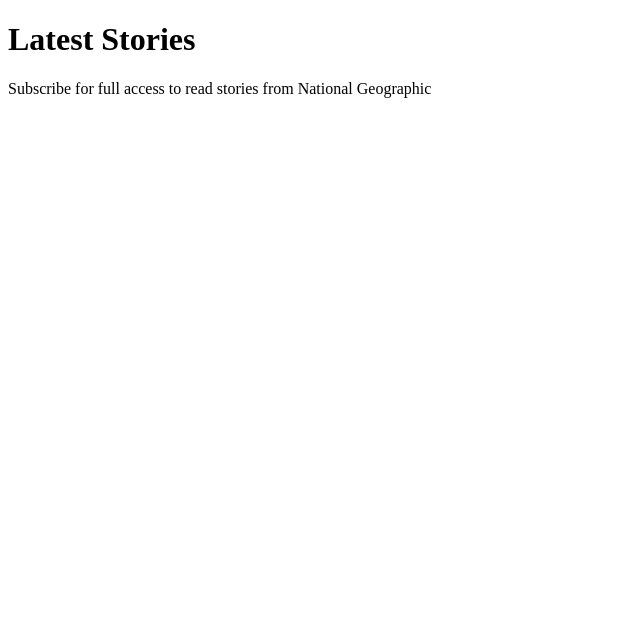
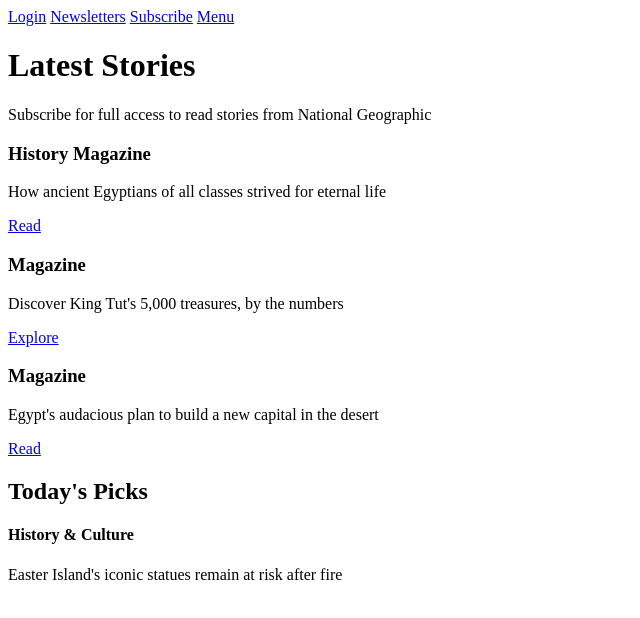
Before and after one commit to Zosimos/NatGeo, a plain HTML site: page index.html in a window 1280 px wide. Shown: the whole page, without its empty margins (0-640 px from the left). Drawn offline with Linux system fonts and the light colour scheme.

Commit message:
initial html text

```diff
--- a/index.html
+++ b/index.html
@@ -8,15 +8,52 @@
 </head>
 <body>
     <nav>
-
+        <!--add the logo-->
+        <a class="link-login" href="#">Login</a>
+        <a class="link-search" href="#"><!--icon--></a>
+        <a class="link-news" href="#">Newsletters</a>
+        <a class="link-subs" href="#">Subscribe</a>
+        <a class="link-menu" href="#">Menu</a>
+        <a class="link-arrows" href="#"><!--icon--></a>
     </nav>
     <header>
-        <h1>Latest Stories</h1>
-        <p>Subscribe for full access to read stories from National Geographic</p>
+        <h1 class="header-title">Latest Stories</h1>
+        <p class="header-info">Subscribe for full access to read stories from National Geographic</p>
+        <div class="bar">
+        </div>
     </header>
+    <main>
+        <div class="news">
+            <div class="main-news">
+                <!--add img-->
+                <h3>History Magazine</h3>
+                <p>How ancient Egyptians of all classes strived for eternal life</p>
+                <a href="#"><!--icon-->Read</a>
+            </div>
+            <div class="secondary-news">
+                <!--add img-->
+                <h3>Magazine</h3>
+                <p>Discover King Tut's 5,000 treasures, by the numbers</p>
+                <a href="#"><!--icon-->Explore</a>
+            </div>
+            <div class="secondary-news">
+                <!--add img-->
+                <h3>Magazine</h3>
+                <p>Egypt's audacious plan to build a new capital in the desert</p>
+                <a href="#"><!--icon-->Read</a>
+            </div>
+        </div>
+        <section>
+            <h2>Today's Picks</h2>
+            <div class="todays-picks-item">
+                <!--add img-->
+                <h4>History & Culture</h4>
+                <p>Easter Island's iconic statues remain at risk after fire</p>
+            </div>
+
+        </section>
+    </main>
     <footer>
-
-
     </footer>
 </body>
 </html>
```
